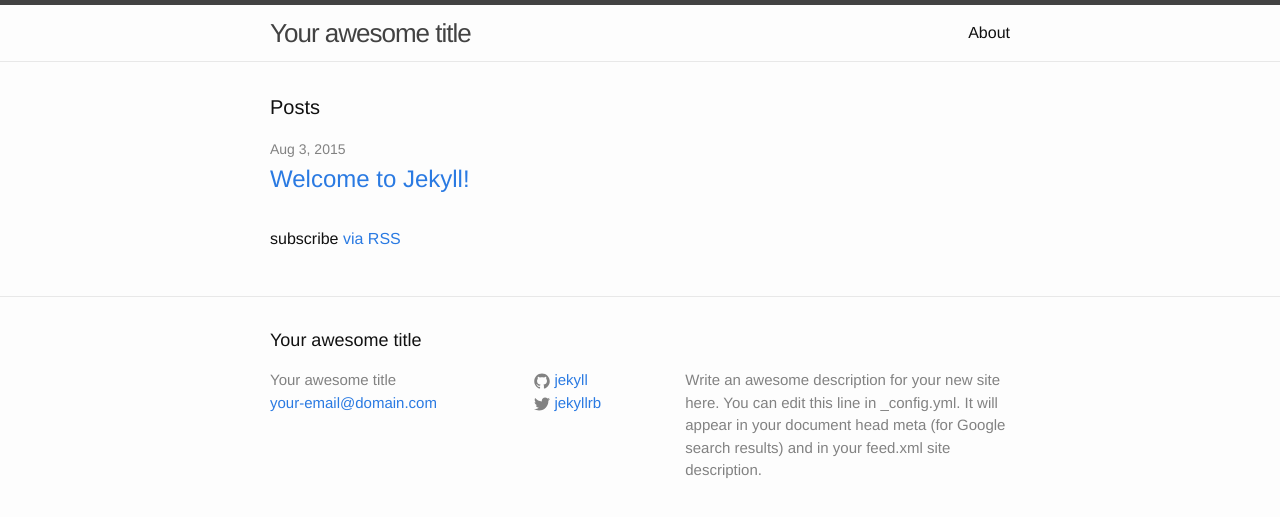
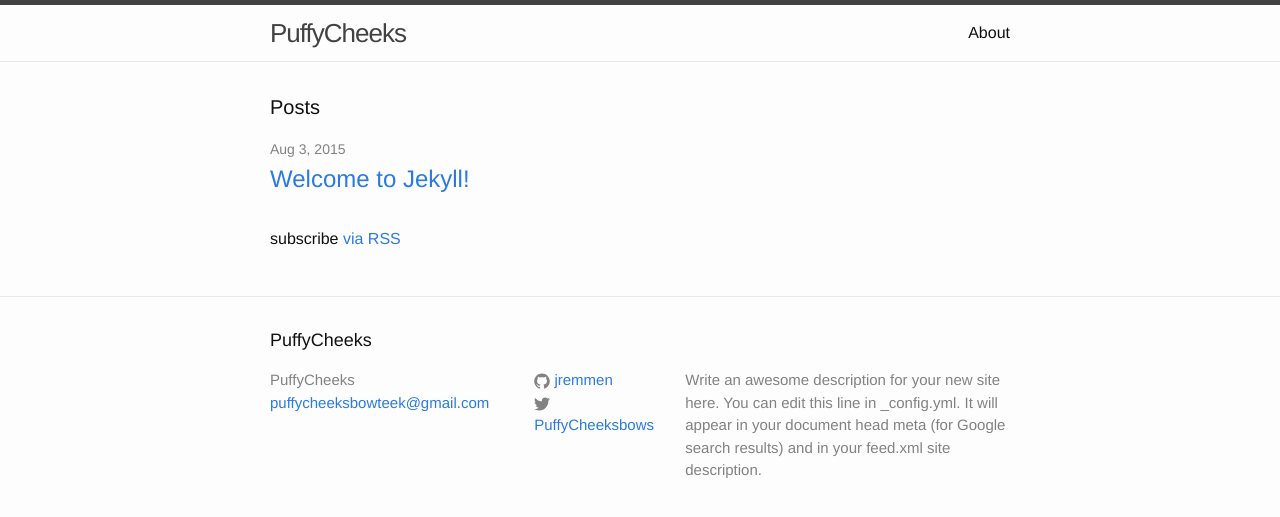
Before and after one commit to puffycheeks/puffycheeks.github.io, a Jekyll site: the page built from index.html, in a window 1280 px wide. Shown: the top 517 px of the page. Built offline with Jekyll 4.4.1, drawn with Linux system fonts in a browser that asks for light colours.

Commit message:
update config

```diff
--- a/_config.yml
+++ b/_config.yml
@@ -1,14 +1,14 @@
 # Site settings
-title: Your awesome title
-email: your-email@domain.com
+title: PuffyCheeks
+email: puffycheeksbowteek@gmail.com
 description: > # this means to ignore newlines until "baseurl:"
   Write an awesome description for your new site here. You can edit this
   line in _config.yml. It will appear in your document head meta (for
   Google search results) and in your feed.xml site description.
 baseurl: "" # the subpath of your site, e.g. /blog/
 url: "http://yourdomain.com" # the base hostname & protocol for your site
-twitter_username: jekyllrb
-github_username:  jekyll
+twitter_username: PuffyCheeksbows
+github_username:  jremmen
 
 # Build settings
 markdown: kramdown
```
